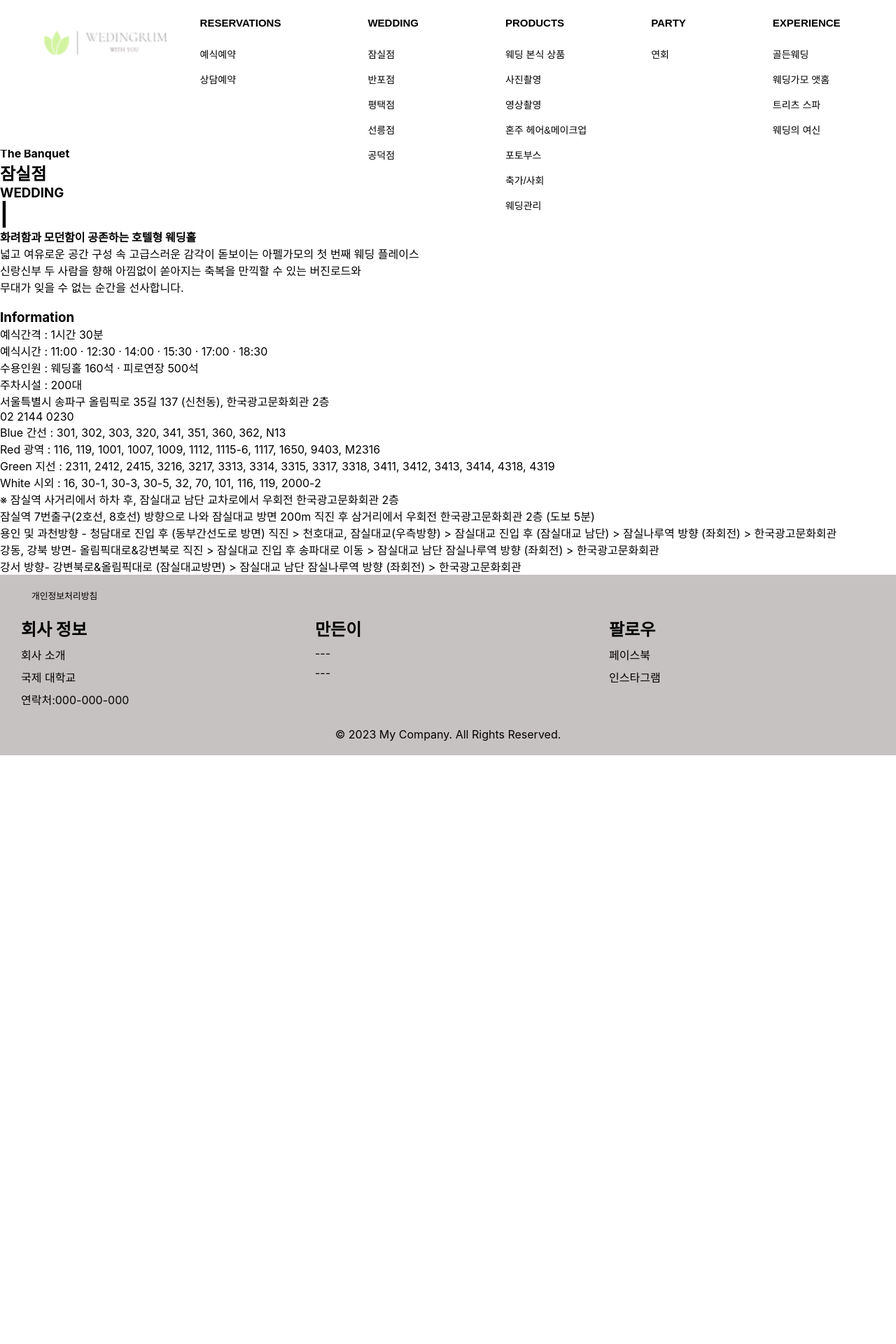
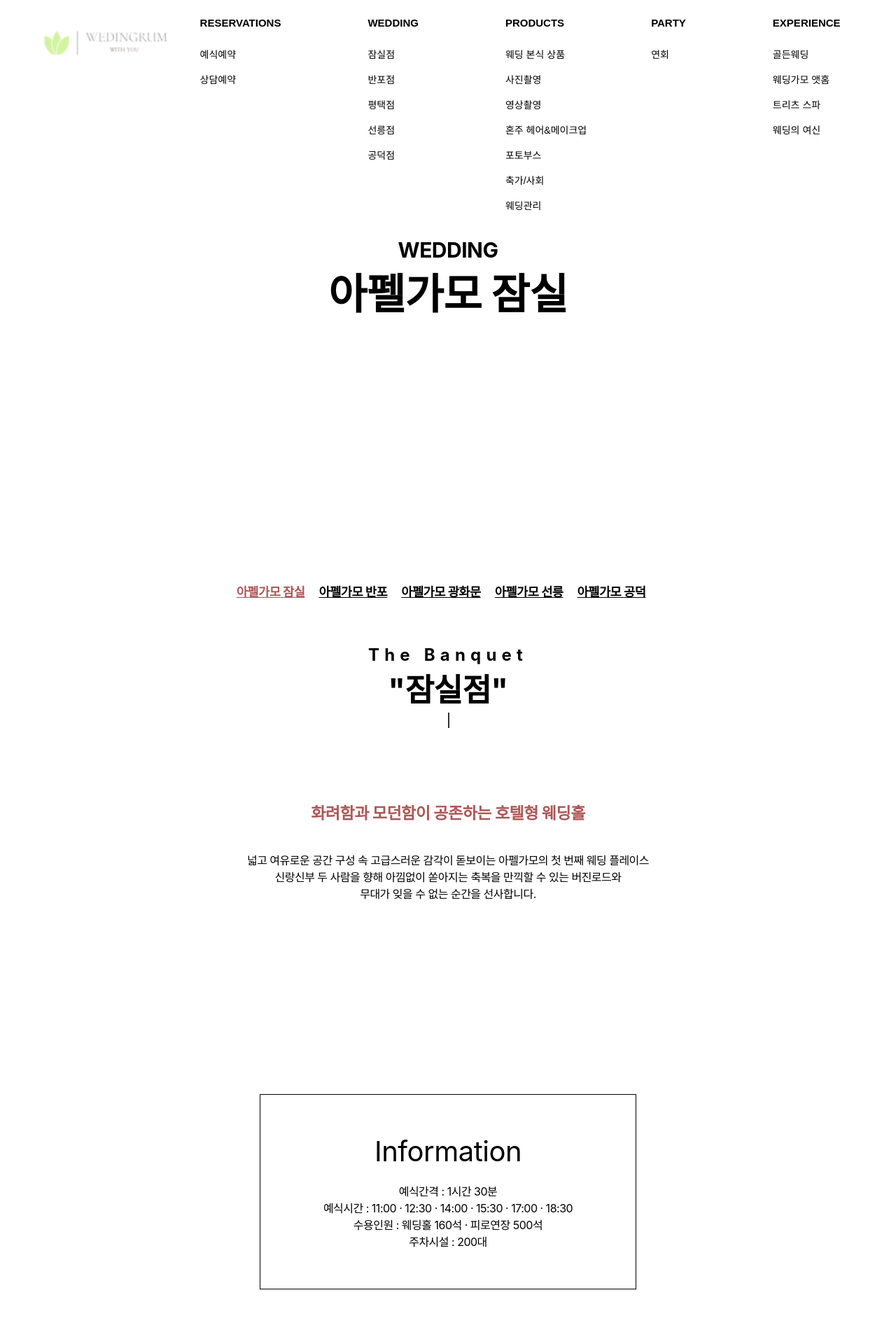
Before and after one commit to yoojaehuek/wedingrum, a React (Create React App) app in the folder wedingrum/: page /wedding in a window 1280 px wide. Shown: the top 1920 px of the page at 70% size. Before the commit the page ends 1079 px from the top, so only its background shows below. Built offline with nearby package versions, Linux system fonts and the light colour scheme.

Commit message:
지도, 슬라이드, 이미지 삽입 빼고 다

```diff
--- a/wedingrum/src/components/Slider/Slider.js
+++ b/wedingrum/src/components/Slider/Slider.js
@@ -1,5 +1,5 @@
 import React from "react";
-import Sliders from "react-slick";
+// import Sliders from "react-slick";
 // import "slick-carousel/slick/slick.css";
 // import "slick-carousel/slick/slick-theme.css";
 import "./Slider.scss";
@@ -19,7 +19,7 @@
 
   return (
     <div className="sliders">
-      <Sliders {...settings} className="sliders2">
+      <Slider {...settings} className="sliders2">
         <div>
           <img
             className="phoneImages"
@@ -55,7 +55,7 @@
             src="img/main/5.jpg"
           />
         </div>
-      </Sliders>
+      </Slider>
       <div className="slide-control">
         <button className="prev" onClick={() => this.slider.slickPrev()}>
           Prev
--- a/wedingrum/src/pages/Main/Main.js
+++ b/wedingrum/src/pages/Main/Main.js
@@ -1,5 +1,5 @@
 import "../Main/Main.scss"
-import ReactFullpage from '@fullpage/react-fullpage';
+// import ReactFullpage from '@fullpage/react-fullpage';
 import { NavLink } from 'react-router-dom';
 import React, { useState } from 'react';
 import ImageSlider from '../../components/Slider/Slider'
--- a/wedingrum/src/pages/Wedding/Wedding.js
+++ b/wedingrum/src/pages/Wedding/Wedding.js
@@ -1,6 +1,6 @@
 import React from 'react';
 import Header from '../../components/Header/Header';
-import './Wedding.scss';
+import './wedding.scss';
 
 
 
@@ -9,74 +9,120 @@
     <div className="App">
       <Header></Header>
 
+
+
+      <div class="contents">
         <header>
           <div id="background">
             <img src=""/>
           </div>
+          <div class="big_tit">
             <h3>WEDDING</h3>
             <h1>아펠가모 잠실</h1>
+          </div>
         </header>
-
-      <div class="contents">
 
         <div class="main">
           <nav>
-            <ol>
-              <li><a href='/잠실'>아펠가모 잠실</a></li>
+            <ul>
+              <li><a href='/잠실' class="active">아펠가모 잠실</a></li>
               <li><a href='/반포'>아펠가모 반포</a></li>
               <li><a href='/광화문'>아펠가모 광화문</a></li>
               <li><a href='/선릉'>아펠가모 선릉</a></li>
               <li><a href='/공덕'>아펠가모 공덕</a></li>
-            </ol>
+            </ul>
           </nav>
 
-          <h4>The Banquet</h4>
-          <h2>잠실점</h2>
-          <h3>WEDDING</h3>
-          <h1>|</h1>
+          <div class="inner">
+            <div class="center_first">
+              <h1>
+                <span>The Banquet</span>
+                "잠실점"
+              </h1>
+            </div>
 
-          <h4>화려함과 모던함이 공존하는 호텔형 웨딩홀</h4>
-          <p>넓고 여유로운 공간 구성 속 고급스러운 감각이 돋보이는 아펠가모의 첫 번째 웨딩 플레이스</p>
-          <p>신랑신부 두 사람을 향해 아낌없이 쏟아지는 축복을 만끽할 수 있는 버진로드와</p>
-          <p>무대가 잊을 수 없는 순간을 선사합니다.</p>
+            <div class="center_seccond">
+              <h3>화려함과 모던함이 공존하는 호텔형 웨딩홀</h3>
+              <p class="pdt20">
+                넓고 여유로운 공간 구성 속 고급스러운 감각이 돋보이는 아펠가모의 첫 번째 웨딩 플레이스<br/>
+                신랑신부 두 사람을 향해 아낌없이 쏟아지는 축복을 만끽할 수 있는 버진로드와<br/>
+                무대가 잊을 수 없는 순간을 선사합니다.
+              </p>
+            </div>
 
-          <div id="information">
+            <div class="center_third">
               <img src=""/>
               <div id="nemo">
-              <h3>Information</h3>
-              <p>예식간격 : 1시간 30분</p>
-              <p>예식시간 : 11:00 · 12:30 · 14:00 · 15:30 · 17:00 · 18:30</p>
-              <p>수용인원 : 웨딩홀 160석 · 피로연장 500석</p>
-              <p>주차시설 : 200대</p>
+                <div class="information">
+                  <h2>Information</h2>
+                  <p>
+                    예식간격 : 1시간 30분<br/>
+                    예식시간 : 11:00 · 12:30 · 14:00 · 15:30 · 17:00 · 18:30<br/>
+                    수용인원 : 웨딩홀 160석 · 피로연장 500석<br/>
+                    주차시설 : 200대
+                  </p>
+                </div>
+              </div>
             </div>
           </div>
 
-          <div id="slide">
+          <div class="center_fourth">
+            <div class="slidebox">
+              <div class="slide">
 
               </div>
-
             </div>
-
-        <div id="footer">
-          <nav>
-            <ol>
-              <li>서울특별시 송파구 올림픽로 35길 137 (신천동), 한국광고문화회관 2층</li>
-              <li>02 2144 0230</li>
-              <li>Blue 간선 : 301, 302, 303, 320, 341, 351, 360, 362, N13<br/>
-                  Red 광역 : 116, 119, 1001, 1007, 1009, 1112, 1115-6, 1117, 1650, 9403, M2316<br/>
-                  Green 지선 : 2311, 2412, 2415, 3216, 3217, 3313, 3314, 3315, 3317, 3318, 3411, 3412, 3413, 3414, 4318, 4319<br/>
-                  White 시외 : 16, 30-1, 30-3, 30-5, 32, 70, 101, 116, 119, 2000-2
-              </li>
-              <li>※ 잠실역 사거리에서 하차 후, 잠실대교 남단 교차로에서 우회전 한국광고문화회관 2층</li>
-              <li>잠실역 7번출구(2호선, 8호선) 방향으로 나와 잠실대교 방면 200m 직진 후 삼거리에서 우회전 한국광고문화회관 2층 (도보 5분)</li>
-              <li>용인 및 과천방향 - 청담대로 진입 후 (동부간선도로 방면) 직진 {'>'} 천호대교, 잠실대교(우측방향) {'>'} 잠실대교 진입 후 (잠실대교 남단) {'>'} 잠실나루역 방향 (좌회전) {'>'} 한국광고문화회관<br/>
-                  강동, 강북 방면- 올림픽대로&강변북로 직진 {'>'} 잠실대교 진입 후 송파대로 이동 {'>'} 잠실대교 남단 잠실나루역 방향 (좌회전) {'>'} 한국광고문화회관<br/>
-                  강서 방향- 강변북로&올림픽대로 (잠실대교방면) {'>'} 잠실대교 남단 잠실나루역 방향 (좌회전) {'>'} 한국광고문화회관</li>
-            </ol>
-          </nav>
+            <div class="l_arrow"></div>
+            <div class="r_arrow"></div>
+            <div class="gallery">
+              <div class="sub_tit">
+                <h2></h2>
+                <div class="gallery_btn">
+                  <a class="btn_boline"></a>
+                </div>
+              </div>
+            </div>
           </div>
         </div>
 
+        <div id="foooter">
+          <div class="foooter_txt">
+            <div class="tit">
+              <h1>Location</h1>
+            </div>
+            <div class="txt">
+              <p>서울특별시 송파구 올림픽로 35길 137 (신천동), 한국광고문화회관 2층</p>
+              <p>02 2144 0230</p>
+              <p>
+                Blue 간선 : 301, 302, 303, 320, 341, 351, 360, 362, N13<br/>
+                Red 광역 : 116, 119, 1001, 1007, 1009, 1112, 1115-6, 1117, 1650, 9403, M2316<br/>
+                Green 지선 : 2311, 2412, 2415, 3216, 3217, 3313, 3314, 3315, 3317, 3318, 3411, 3412, 3413, 3414, 4318, 4319<br/>
+                White 시외 : 16, 30-1, 30-3, 30-5, 32, 70, 101, 116, 119, 2000-2<br/>
+                <span>※ 잠실역 사거리에서 하차 후, 잠실대교 남단 교차로에서 우회전 한국광고문화회관 2층</span>
+              </p>
+              <p>
+                <span>잠실역 7번출구(2호선, 8호선)</span>
+                " 방향으로 나와 잠실대교 방면 200m 직진 후 삼거리에서 우회전 한국광고문화회관 2층 (도보 5분)"
+              </p>
+              <p>
+                <span>용인 및 과천방향</span>
+                " - 청담대로 진입 후 (동부간선도로 방면) 직진 > 천호대교, 잠실대교(우측방향) > 잠실대교 진입 후 (잠실대교 남단) > 잠실나루역 방향 (좌회전) > 한국광고문화회관" <br/>
+                <span>강동, 강북 방면</span>
+                "- 올림픽대로&강변북로 직진 > 잠실대교 진입 후 송파대로 이동 > 잠실대교 남단 잠실나루역 방향 (좌회전) > 한국광고문화회관" <br/>
+                <span>강서 방향</span>
+                "- 강변북로&올림픽대로 (잠실대교방면) > 잠실대교 남단 잠실나루역 방향 (좌회전) > 한국광고문화회관" <br/>
+              </p>
+            </div>
+          </div>
+          <div class="map_area">
+            <div class="map"></div>
+            <div class="map_btn">
+              <a>약도 다운로드</a>
+              <a>지도 크게보기</a>
+            </div>
+          </div>
+        </div>
+      </div>
     </div>
   );
 }
--- a/wedingrum/src/pages/Wedding/Wedding.scss
+++ b/wedingrum/src/pages/Wedding/Wedding.scss
@@ -0,0 +1,151 @@
+.App {
+  overflow: initial;
+  margin: 0 auto;
+  position: relative;
+  box-sizing: border-box;
+  padding: 0;
+}
+
+.contents {
+  position: relative;
+  padding: 0;
+  z-index: 5;
+  min-width: 320px;
+  overflow: hidden;
+  letter-spacing: -.5px;
+}
+
+#background {
+  background-size: cover;
+}
+header {
+  display: flex;
+  justify-content: center;
+  align-items: center;
+  height: 100vh;
+  position: relative;
+  background-attachment: fixed;
+  // transform: translate(-50%, -50%);
+}
+.big_tit {
+  text-align: center;
+  // color: #fff;
+}
+.big_tit h1 {
+  color: #000;
+  font-size: 60px;
+}
+.big_tit h3 {
+  font-size: 30px;
+  // font-weight: 400;
+  line-height: 1;
+}
+
+.main {
+  text-align: center;
+}
+
+.main nav {
+  overflow-x: auto;
+  padding: 2.5VW 2vw 2vw;
+  text-align: center;
+}
+.main nav ul {
+  list-style: none;
+  white-space: nowrap;
+}
+.main nav ul li {
+  display: inline-block;
+}
+.main nav ul li a {
+  color: #000;
+  font-weight: 700;
+  font-size: 1.1em;
+  margin-right: 20px;
+}
+.main nav ul li a.active {
+  color: #ad5656;
+}
+.main nav ul li a:hover {
+  color: #ad5656;
+}
+
+.inner {
+  position: relative;
+  padding: 2vw 0 0;
+}
+
+.center_first {
+  margin-top: 0;
+  padding: 1vw 0 3vw;
+  width: 100%;
+  text-align: center;
+}
+.center_first h1 {
+  position: relative;
+  padding: 0 0 20px;
+  font-size: 45px;
+}
+.center_first h1 span {
+  font-size: 24px;
+  letter-spacing: 0.3em;
+  display: block;
+}
+.center_first h1:after {
+  height: 22px;
+  bottom: -5px;
+  content: "";
+  position: absolute;
+  width: 2px;
+  background: #313131;
+  left: 50%;
+}
+
+.center_seccond {
+  padding: 70px 0 0;
+}
+.center_seccond h3 {
+  color: #ad5656;
+  // font-weight: 400;
+  font-size: 23px;
+}
+.center_seccond p {
+  font-weight: 400;
+  padding: 3vw 0 0;
+}
+.ptd20 {
+  padding-top: 20px;
+}
+
+.center_third {
+  display: flex;
+  justify-content: center;
+  align-items: center;
+  position: relative;
+  height: 830px;
+  margin: 0 0 4vw;
+}
+.center_third img {
+  background-size: cover;
+}
+#nemo {
+  padding: 3vw 6vw;
+  border: 1px solid #000;
+  background: hsla(0, 0%, 100%, .7);
+  display: flex;
+  justify-content: center;
+  align-items: center;
+  height: 200px;
+}
+.information {
+  position: relative;
+  padding: 2vw 1vw;
+}
+.information h2 {
+  font-size: 40px;
+  padding: 0 0 20px;
+  font-weight: 400;
+}
+.information p {
+  font-size: 16px;
+}
```
Lines whose indentation alone changed are shown as unchanged.
